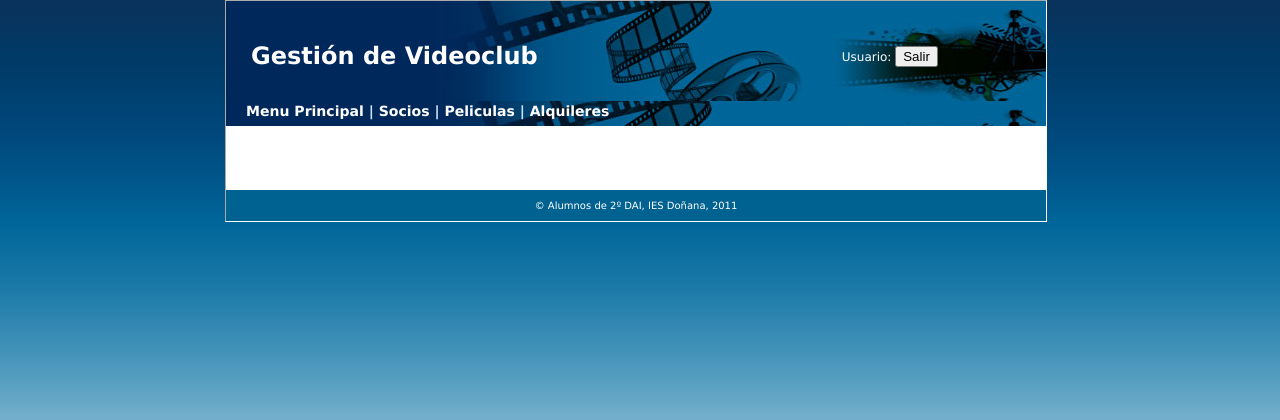
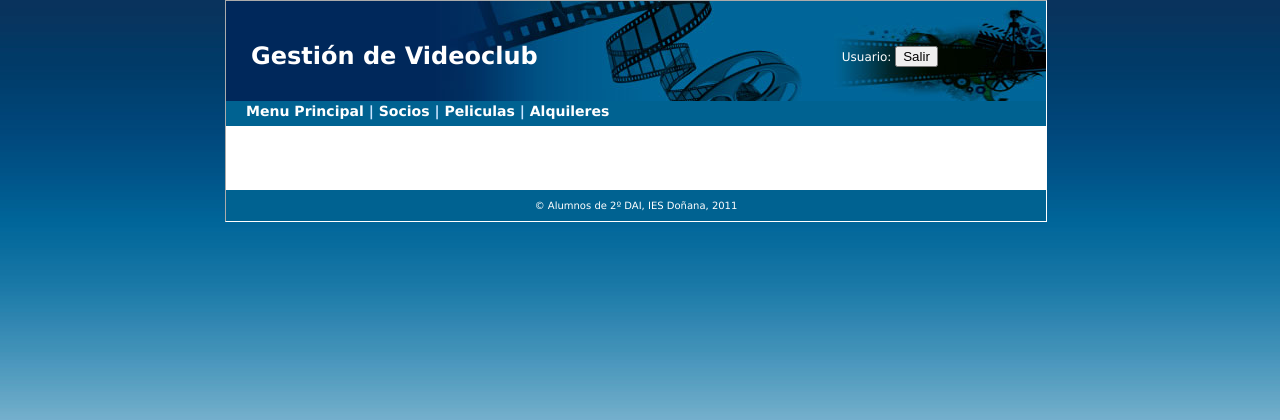
Before and after one commit to ricpelo/videoclub, a CodeIgniter app: the page made by application/views/template.php in a window 1280 px wide. Shown: the top 420 px of the page. Run offline with CodeIgniter, Linux system fonts and the light colour scheme; data that the repository does not hold is empty.

Commit message:
cambios hoja estilos

```diff
--- a/estilos/videoclub.css
+++ b/estilos/videoclub.css
@@ -56,6 +56,7 @@ td {
 	padding-bottom: 5px;
 	padding-left: 20px;
 	background-image: url(../images/cab-videoclub.jpg);
+	background-repeat: repeat-x;
 }
 #principal #usuario {
 	float:right;
```
